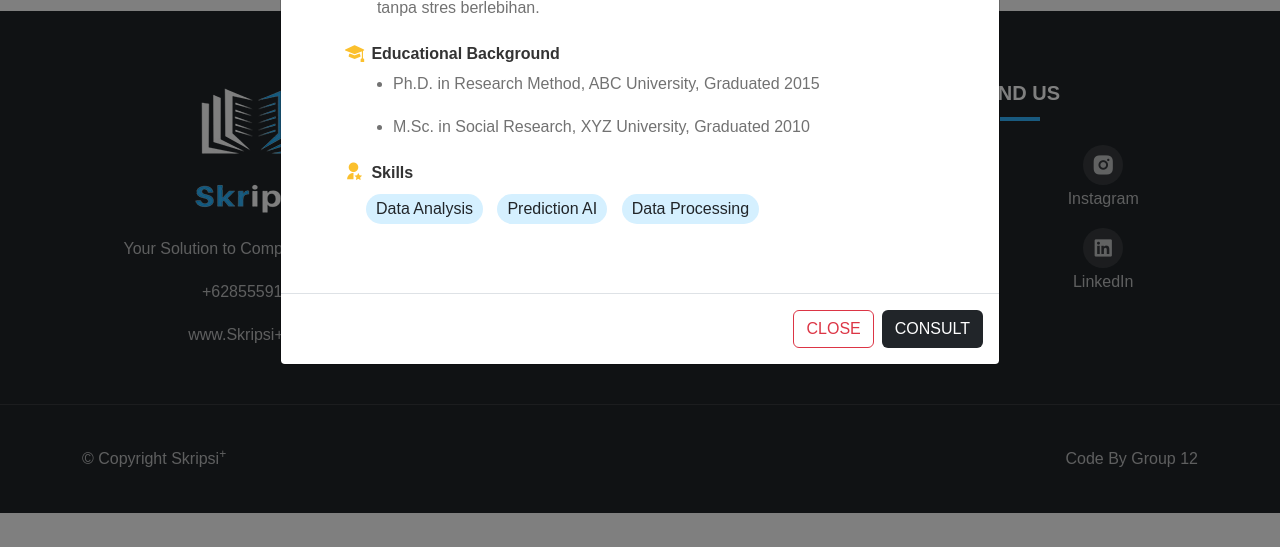
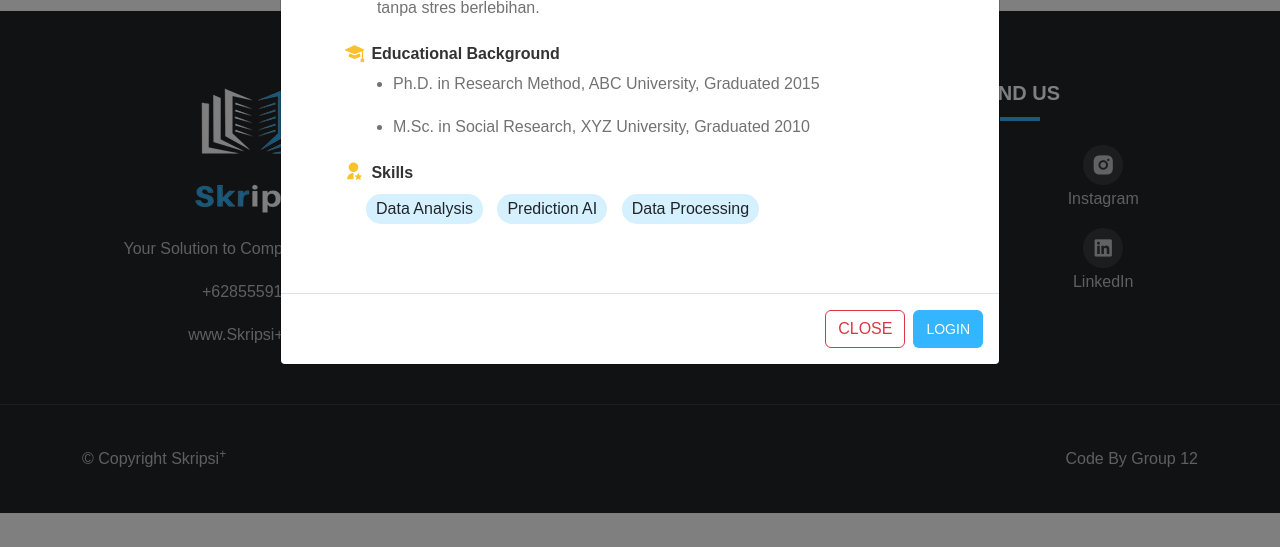
Before and after one commit to m-RafliRangga-p/Week09_Skripsi-, a Django app: page /mentors/ in a window 1280 px wide, after a click on "DETAIL". Shown: the part 982-1529 px from the top of the page. Run offline with Django 5.2, Linux system fonts and the light colour scheme; data comes from the database, SQL or seed files in the repository; both versions use the stored data as it was after the commit; some web fonts are replaced.

Commit message:
fix: consult btn

```diff
--- a/Django/skripsi_plus/public_app/templates/mentors.html
+++ b/Django/skripsi_plus/public_app/templates/mentors.html
@@ -162,7 +162,13 @@
           >
             Close
           </button>
+          {% if user.is_authenticated%}
           <button type="button" class="btn btn-brand">Consult</button>
+          {% else %}
+          <button class="btn btn-register">
+            <a href="{% url 'login' %}">Login</a>
+          </button>
+          {% endif %}
         </div>
       </div>
     </div>
```
Also changed, not shown: Django/skripsi_plus/db.sqlite3.
